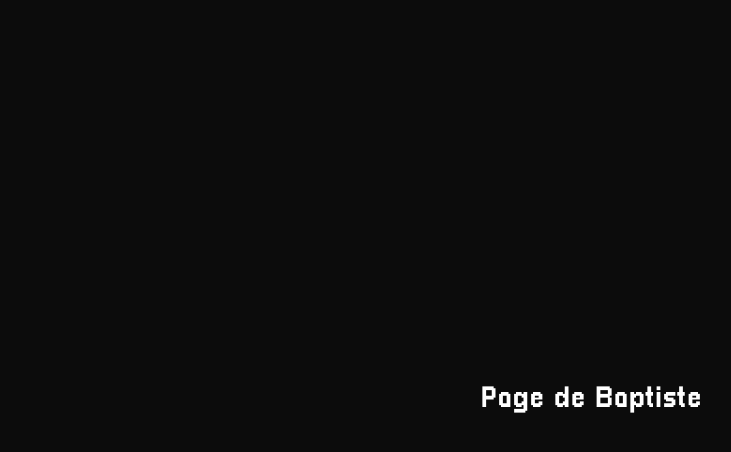
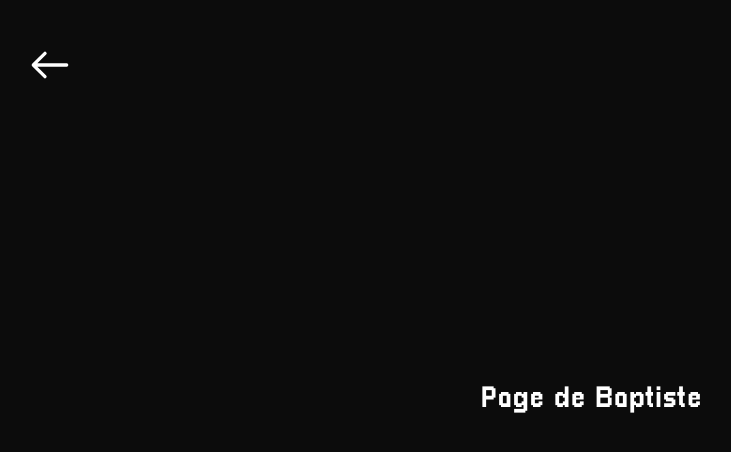
Before and after one commit to matth200/CHE-SITEWEB, a React (Create React App) app: page /bapt in a window 1280 px wide. Shown: the top 452 px of the page, without its empty margins (40-771 px from the left). Built offline with nearby package versions, Linux system fonts and the light colour scheme.

Commit message:
ajout d'un bouton backkkkk

```diff
--- /dev/null
+++ b/src/Component/ButtonBack.js
@@ -0,0 +1,16 @@
+import React from 'react';
+import '../css/ButtonBack.scss';
+
+import { ReactComponent as BackIcon } from "../image/back.svg";
+import { useNavigate } from 'react-router-dom';
+
+export default function ButtonBack(props){
+
+    const navigate = useNavigate();
+
+    return <button onClick={() => {
+        navigate("/")
+    }} className='ButtonBack'>
+        <BackIcon className="back-icon" />
+    </button>
+}
--- a/src/Page/BaptPage.js
+++ b/src/Page/BaptPage.js
@@ -1,11 +1,13 @@
 import React from 'react';
 import '../css/Bapt.scss';
 import Typewriter from '../Component/TypeWriter';
+import ButtonBack from '../Component/ButtonBack';
 
 export default function BaptPage(){
 
 
     return <div className='Page BaptPage'>
+        <ButtonBack/>
         <Typewriter text="Page de Baptiste" speed={50}/>
     </div>
 }
--- a/src/Page/ManoPage.js
+++ b/src/Page/ManoPage.js
@@ -1,10 +1,12 @@
 import React from 'react';
 import '../css/Mano.scss';
 import Typewriter from '../Component/TypeWriter';
+import ButtonBack from '../Component/ButtonBack';
 
 export default function ManoPage(){
 
     return <div className='Page ManoPage'>
+        <ButtonBack/>
         <Typewriter text="Page de Manoel" speed={50}/>
     </div>
 }
--- a/src/Page/TristanPage.js
+++ b/src/Page/TristanPage.js
@@ -1,10 +1,12 @@
 import React from 'react';
 import '../css/Tristan.scss';
 import Typewriter from '../Component/TypeWriter';
+import ButtonBack from '../Component/ButtonBack';
 
 export default function TristanPage(){
 
     return <div className='Page TristanPage'>
+        <ButtonBack/>
         <Typewriter text="Page de tristan" speed={50}/>
     </div>
 }
--- /dev/null
+++ b/src/css/ButtonBack.scss
@@ -0,0 +1,29 @@
+.ButtonBack{
+    position: absolute;
+    top: 40px;
+    left: 40px;
+    width: 100px;
+    padding: 5px 10px;
+    display: flex;
+    justify-content: center;
+    align-items: center;
+    background-color: rgba(0,0,0,0);
+    border-radius: 5px;
+    transition: all 0.5s;
+    border: 0;
+    //box-shadow: 0 0 3px rgba(0,0,0,0.5);
+    .back-icon{
+        width: 40px;
+        height: 40px;
+        color: #ffffff;
+    }
+    cursor: pointer;
+
+    &:hover{
+        background-color: white;
+        .back-icon{
+            color: #000;
+        }
+        //box-shadow: 0 0 8px rgba(0, 0, 0, 0.8);
+    }
+}
```
Also changed, not shown: src/image/back.svg (added).
